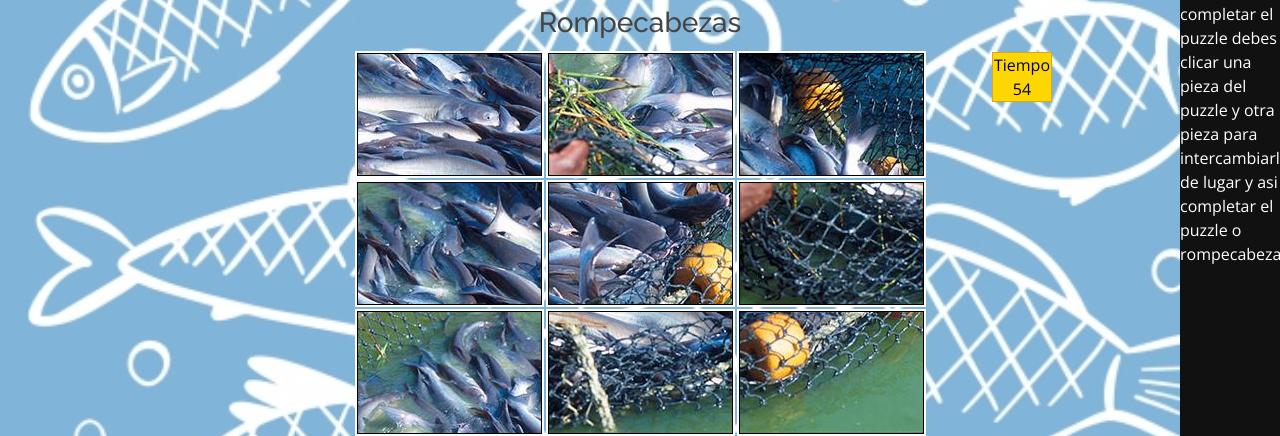
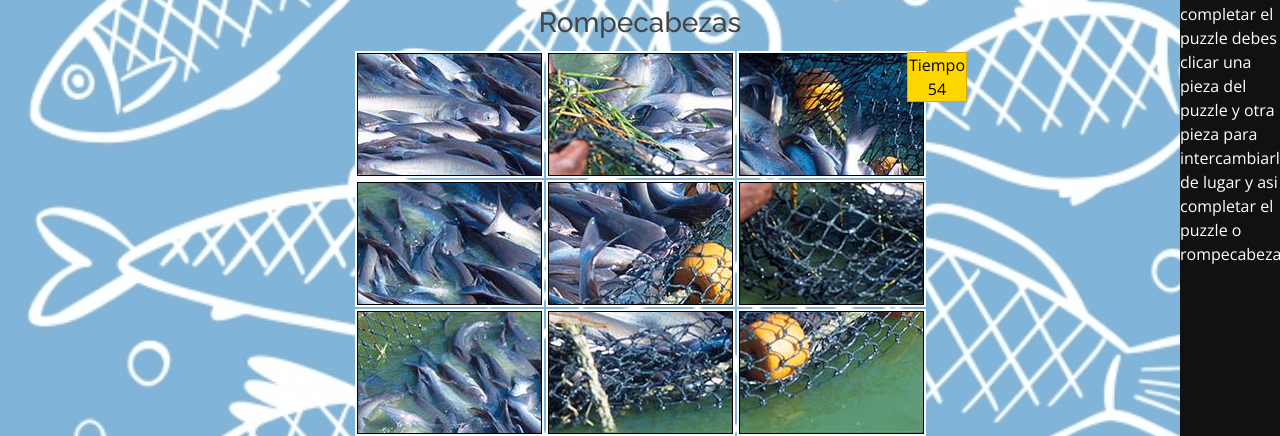
Before and after one commit to aplazuelob99/projecte2.github.io, a PHP site: page /Juegos/rompecabezas.php in a window 1280 px wide. Shown: the part 90-526 px from the top of the page. Run offline with PHP 8.4, Linux system fonts and the light colour scheme.

Commit message:
mod rompecabezas

```diff
--- a/Juegos/rompecabezas.php
+++ b/Juegos/rompecabezas.php
@@ -57,7 +57,7 @@
             <table>
             <tr>
               <td>
-              <div id="contador" class="border 1px" style="background: gold; left: 992px; top:142px; position:absolute; width: 60px; height:50px;  text-align: center; border-color: goldenrod !important;"></div>
+              <div id="contador" class="border 1px" style="background: gold; left: 907px; top:142px; position:absolute; width: 60px; height:50px;  text-align: center; border-color: goldenrod !important;"></div>
               </td>
 			        <tr>
 				        <td><img id="img_0" src="Imagenes_puzzle/img_0.png" onclick="seleccionar(0)" /></td>
```
